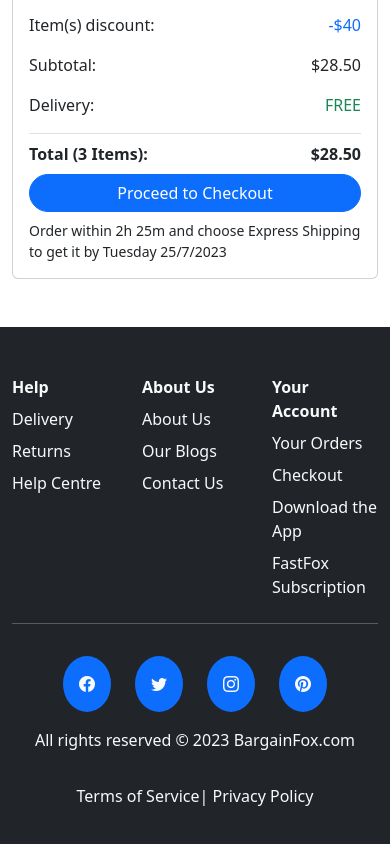
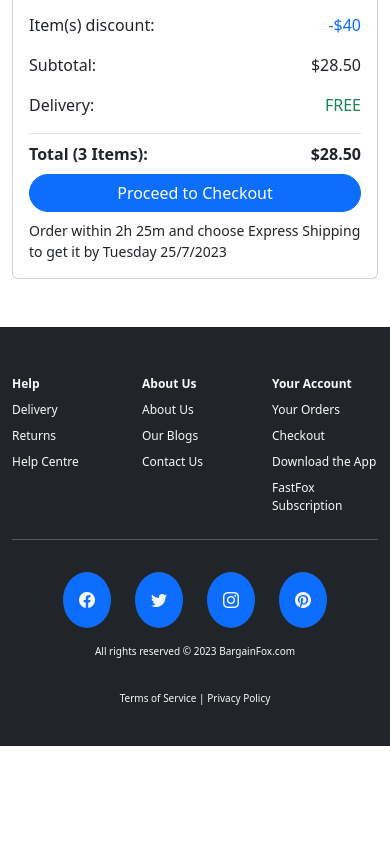
Before and after one commit to hellyp-concettolabs/Internship-Project, a React (Vite) app in the folder Ecommerce/: page /cart in a window 390 px wide. Shown: the part 1110-1954 px from the top of the page. After the commit the page ends 1856 px from the top, so only its background shows below. Built offline with nearby package versions, Linux system fonts and the light colour scheme.

Commit message:
Responsive text of footer section

```diff
--- a/Ecommerce/src/Components/FooterSection/Footer.jsx
+++ b/Ecommerce/src/Components/FooterSection/Footer.jsx
@@ -1,68 +1,64 @@
 import { Col, Container, Row } from "react-bootstrap"
+import "../FooterSection/footer.scss"
 
 function Footer() {
+
   return (
     <>
         <footer className=" bg-dark text-light pb-4 pt-5">
-            <Container className="  ">
+            <Container className="footersection">
                 <Row className=" d-flex justify-content-between mb-2">
-                    <Col>
-                        <Row className=" d-flex flex-column">
-                            <Col className=" fw-bold mb-2 w-50 ">
+                    <div className=" footertext col-xl-2 col-sm-3 col-4">
+                        <div className=" fw-bold mb-2 w-50 ">
                             Help
-                            </Col>
-                            <Col className="mb-2">
+                        </div>
+                        <div className="mb-2">
                             Delivery
-                            </Col>
-                            <Col className="mb-2">
+                        </div>
+                        <div className="mb-2">
                             Returns
-                            </Col>
-                            <Col className="mb-2">
+                        </div>
+                        <div className="mb-2">
                             Help Centre
-                            </Col>
-                        </Row>
-                    </Col>
-                    <Col>
-                        <Row className=" d-flex flex-column">
-                            <Col className=" fw-bold mb-2 ">
+                        </div>
+                    </div>
+                    <div className=" footertext col-xl-2 col-sm-3 col-4">
+                        <div className=" fw-bold mb-2 ">
                             About Us
-                            </Col>
-                            <Col className="mb-2">
+                        </div>
+                        <div className="mb-2">
                             About Us
-                            </Col>
-                            <Col className="mb-2">
+                        </div>
+                        <div className="mb-2">
                             Our Blogs
-                            </Col>
-                            <Col className="mb-2">
+                        </div>
+                        <div className="mb-2">
                             Contact Us
-                            </Col>
-                        </Row>
-                    </Col>
-                    <Col>
-                        <Row className=" d-flex flex-column">
-                            <Col className=" fw-bold mb-2 ">
+                        </div>
+                    </div>
+                    <div className="footertext col-xl-2 col-sm-3 col-4">
+                        <div className=" fw-bold mb-2 ">
                             Your Account
-                            </Col>
-                            <Col className="mb-2">
+                        </div>
+                        <div className="mb-2">
                             Your Orders
-                            </Col>
-                            <Col className="mb-2">
+                        </div>
+                        <div className="mb-2">
                             Checkout
-                            </Col>
-                            <Col className="mb-2">
+                        </div>
+                        <div className="mb-2">
                             Download the App
-                            </Col>
-                            <Col className="mb-2">
+                        </div>
+                        <div className="mb-2">
                             FastFox Subscription
-                            </Col>
-                        </Row>
-                    </Col>
+                        </div>
+                    </div>
                 </Row>
                 <hr></hr>
                 <div className="bottom-footer text-center pt-3 ">
                     <Row className="align-items-center g-3 gap-lg-0 ">
                         <Col className=" d-flex gap-4 col-12 col-lg-4 justify-content-center justify-content-lg-start ">
-                            <div className="rounded-circle bg-primary px-3 py-3 ">
+                            <div className="rounded-circle bg-primary p-3 ">
                                 <i className="bi bi-facebook "></i>
                             </div>
                             <div className=" rounded-circle bg-primary p-3 ">
@@ -79,7 +75,7 @@ function Footer() {
                             <p className=" text-light ">All rights reserved © 2023 BargainFox.com</p>
                         </Col>
                         <Col className=" text-center text-xl-end col-12 col-lg-4">
-                            <p  className=" text-light ">Terms of Service| Privacy Policy</p>
+                            <p  className=" text-light ">Terms of Service | Privacy Policy</p>
                         </Col>
                     </Row>
                 </div>
--- /dev/null
+++ b/Ecommerce/src/Components/FooterSection/footer.scss
@@ -0,0 +1,49 @@
+$base-font-size: 20px;
+
+.footersection {
+  .footertext > div {
+    font-size: $base-font-size;
+  }
+
+  @media (max-width: 1399px) and (min-width: 1200px) {
+    .footertext > div {
+      font-size: $base-font-size * 0.9;
+    }
+  }
+
+  @media (max-width: 991px) {
+    .footertext > div {
+      font-size: $base-font-size * 0.7;
+    }
+  }
+  @media (max-width: 768px) {
+    .footertext > div {
+      font-size: $base-font-size * 0.6;
+    }
+  }
+}
+
+.footersection{
+    p{
+        font-size: $base-font-size;
+    }
+    @media screen and (max-width: 768px) {
+        p {
+          font-size: $base-font-size * 0.7;
+        }
+      }
+      @media screen and (max-width: 424px) {
+        p{
+          font-size: $base-font-size * 0.5;
+        }
+      }
+
+}
+
+
+
+
+//--------------------Just for info--------------------
+//body {
+//   font-size: 1rem; // This will be equal to the base font size
+// }
--- a/Ecommerce/src/Components/Navbar/HeaderSection.jsx
+++ b/Ecommerce/src/Components/Navbar/HeaderSection.jsx
@@ -42,12 +42,12 @@ function HeaderSection() {
                     <Image src={wishlist} className=' img-fluid '/>
                   </Nav.Link>
 
-                  <Nav.Link href='#shopping_cart'>
+                  <Nav.Link href='/cart'>
                     <Image src={shopping_cart} className=' img-fluid '/>
                   </Nav.Link>
 
                   <div className=' Signup d-flex align-items-center navbar navbar-expand-md position-relative dropdown '  aria-expanded="false">
-                    <Nav.Link href='#user' className=''>
+                    <Nav.Link href='#user' onClick={() => setShow(true)} className=''>
                       <Image src={user} className=' img-fluid '/>
                     </Nav.Link>
                     <div className='greet d-flex flex-column  small d-none d-xl-block'>
```
Lines whose indentation alone changed are shown as unchanged.
